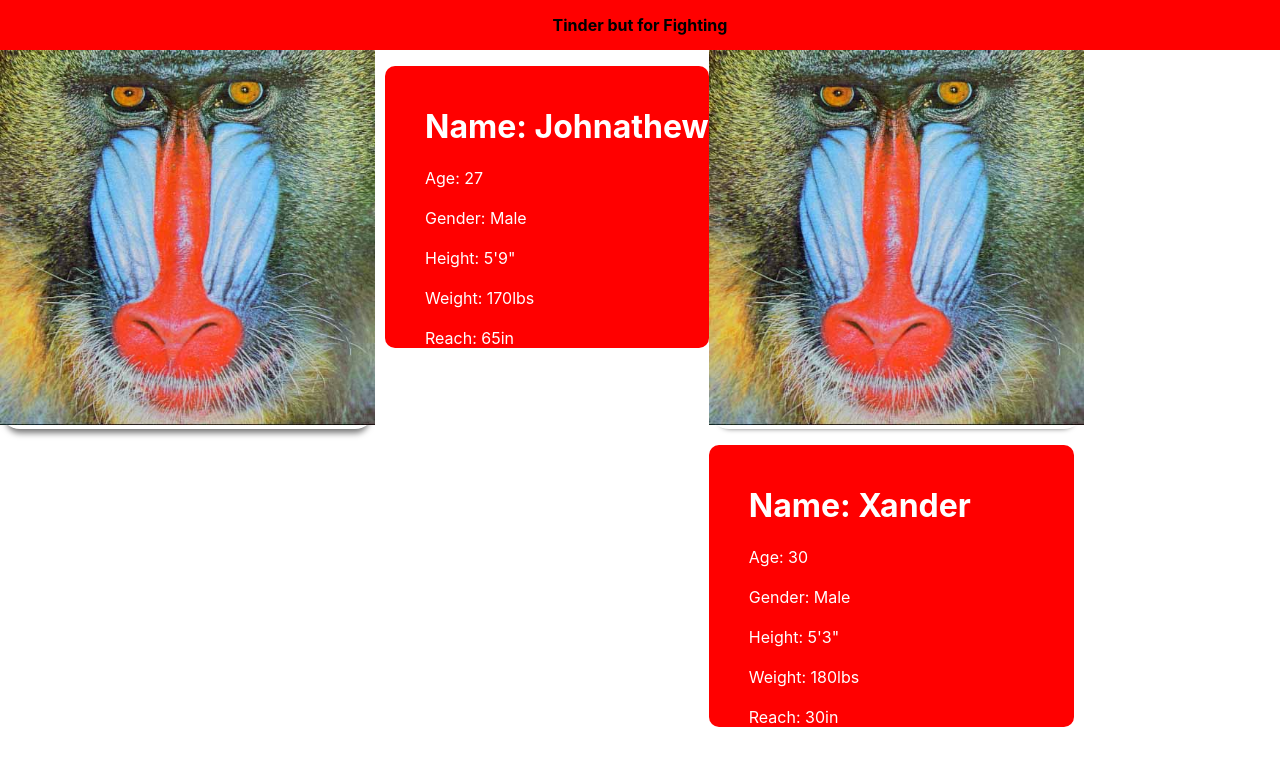
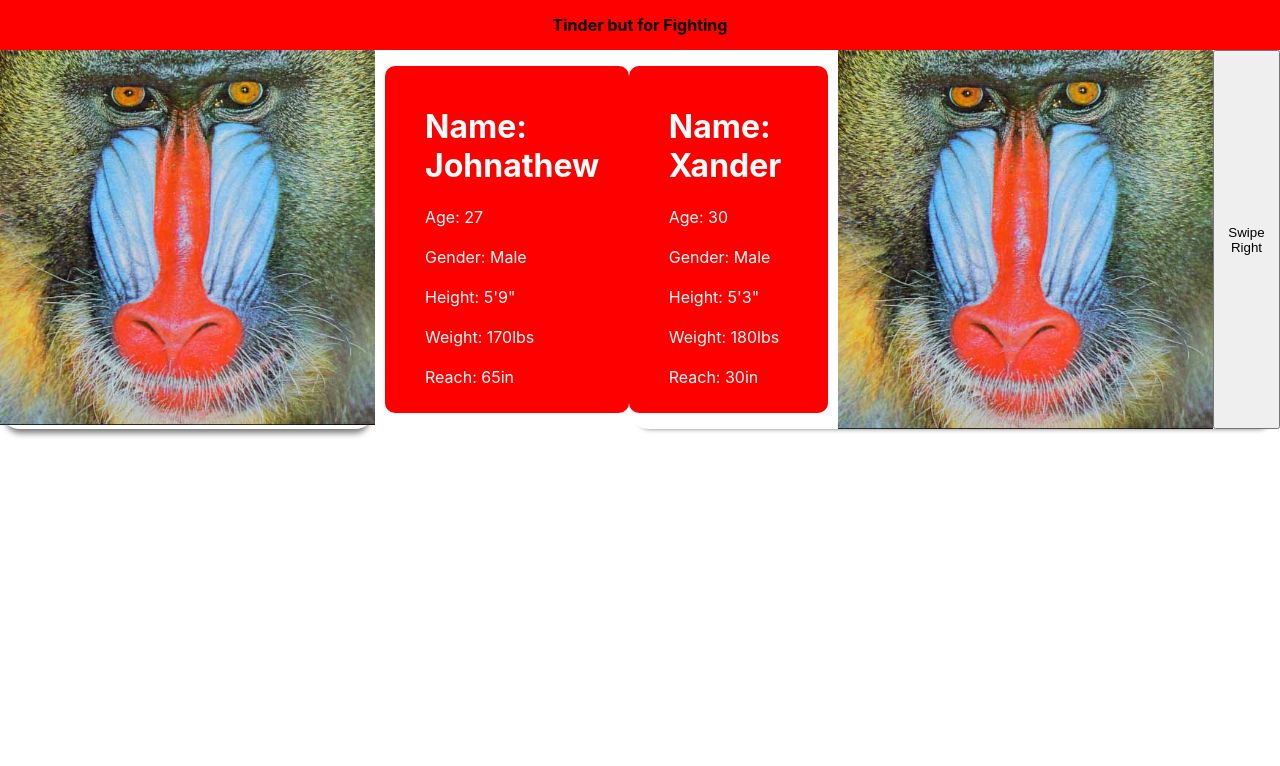
Before and after one commit to johnathew/tinder-but-for-fighting, a React (Create React App) app: page / in a window 1280 px wide. Shown: the top 766 px of the page. Built offline with nearby package versions, Linux system fonts and the light colour scheme.

Commit message:
updated general layout and added button

```diff
--- a/src/components/ProfileOneInfo.css
+++ b/src/components/ProfileOneInfo.css
@@ -1,7 +1,8 @@
 .one_info {
    background-color: red;
+   align-items: center;
+   justify-content: space-between;
    list-style-type: none;
-   height: 94%;
    border-radius: 10px;
    margin-left: 10px;
 }
--- a/src/components/ProfileTwoInfo.css
+++ b/src/components/ProfileTwoInfo.css
@@ -1,7 +1,11 @@
+.profile_two {
+    display: flex;
+}
+
 .two_info {
     background-color: red;
     align-items: center;
-    justify-content: center;
+    justify-content: space-between;
     list-style-type: none;
     border-radius: 10px;
     margin-right: 10px;
--- a/src/components/ProfileTwoInfo.js
+++ b/src/components/ProfileTwoInfo.js
@@ -2,14 +2,7 @@ import "./ProfileTwoInfo.css";
 
 const ProfileTwoInfo = (props) => {
   return (
-    <div>
-      <div className="profile_two">
-        <img
-          src={`${process.env.PUBLIC_URL}/baboon.jpeg`}
-          alt="monke"
-          className="profile_one_img"
-        />
-      </div>
+    <div className="profile_two">
       <ul className="two_info">
         <br></br>
         <h1>Name: {props.name}</h1>
@@ -23,6 +16,13 @@ const ProfileTwoInfo = (props) => {
         <br></br>
         <li>Reach: {props.reach}</li>
       </ul>
+      <img
+        src={`${process.env.PUBLIC_URL}/baboon.jpeg`}
+        alt="monke"
+        className="profile_one_img"
+      />
+
+      <button>Swipe Right</button>
     </div>
   );
 };
--- a/src/components/Profiles.js
+++ b/src/components/Profiles.js
@@ -1,4 +1,3 @@
-// import Details from "./Details";
 import "./Profile.css";
 import ProfileOneInfo from "./ProfileOneInfo";
 import ProfileTwoInfo from "./ProfileTwoInfo";
@@ -14,7 +13,6 @@ const Profiles = (props) => {
         weight={props.bio[0].weight}
         reach={props.bio[0].reach}
       />
-      {/* <Details /> */}
       <ProfileTwoInfo
       name={props.bio[1].name}
       age={props.bio[1].age}
```
